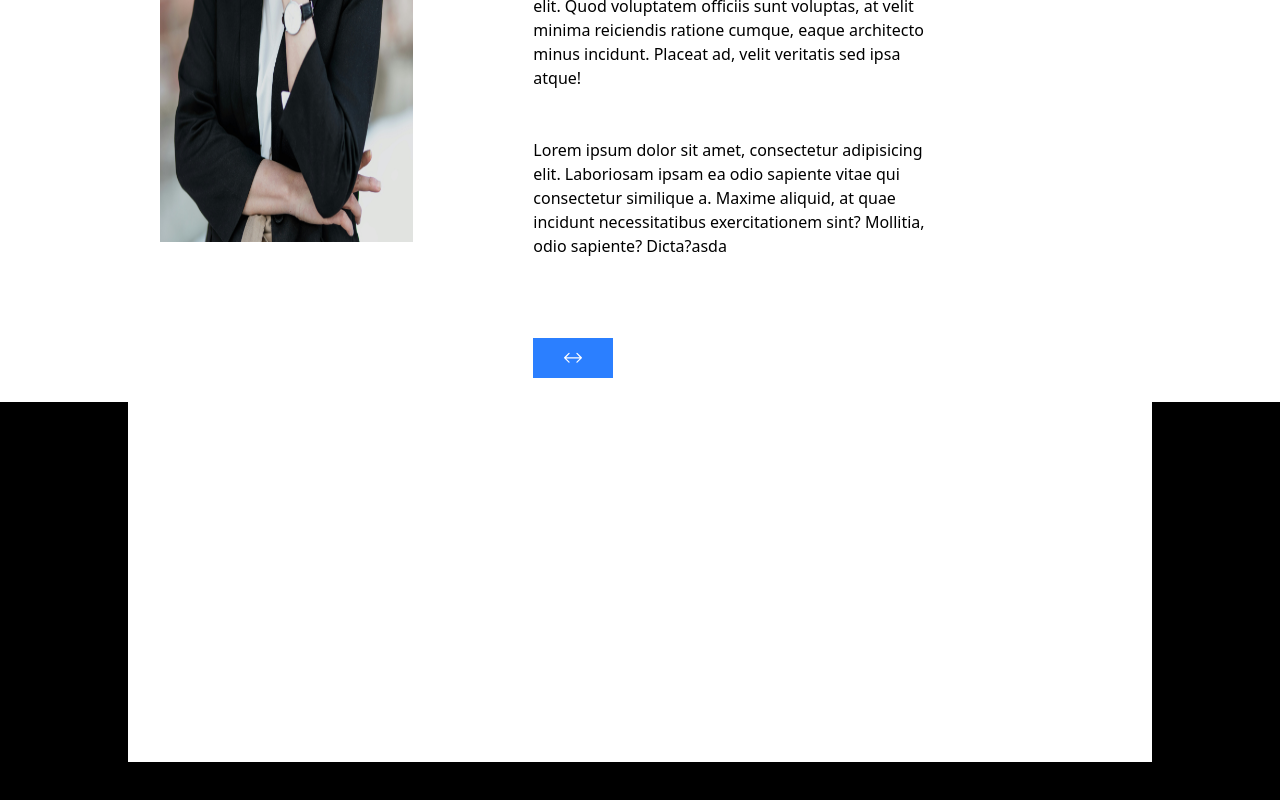
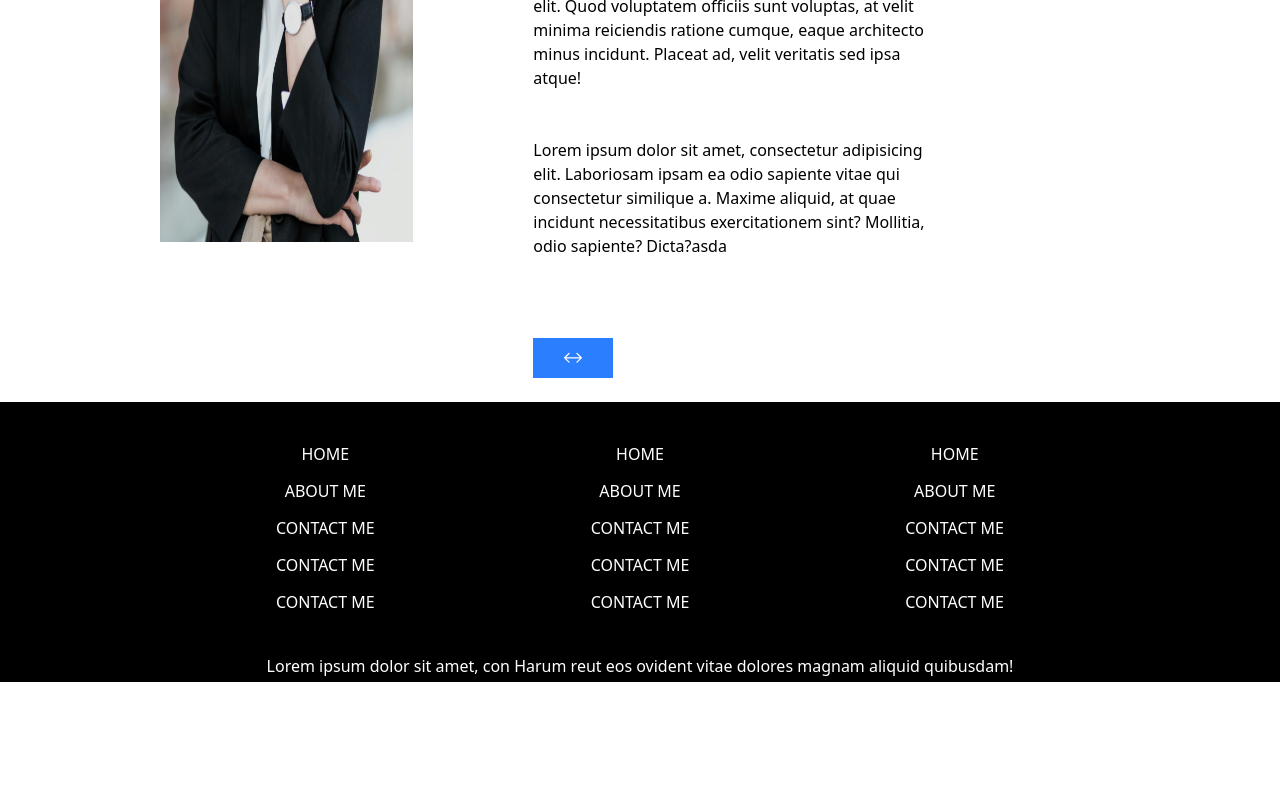
Before and after one commit to asadullahkhanmasood/ReactProjectPractice, a React (Vite) app: page / in a window 1280 px wide. Shown: the part 2098-2898 px from the top of the page. After the commit the page ends 2780 px from the top, so only its background shows below. Built offline with nearby package versions, Linux system fonts and the light colour scheme.

Commit message:
foooter completed :

```diff
--- a/src/components/footer/footer.jsx
+++ b/src/components/footer/footer.jsx
@@ -3,9 +3,52 @@ import React from 'react'
 function Footer() {
   return (
 <>
-<div className="footer md:w-full md:bg-black md:mt-20 md:h-100">
-    <div className="footer-box bg-white md:w-[80%] md:mx-auto md:h-[90%]">
+<div className="footer md:w-full md:bg-black md:mt-20 md:h-70">
+    <div className="footer-box  md:w-[80%] md:mx-auto md:h-[90%] md:py-10">
+       <div className="item-footer-box flex justify-between mx-10 h-full">
+        {/* box width 1  */}
+         <div className="w-90 flex items-center justify-center h-full    ">
+          <ul className='h-full items-center justify-between text-white flex flex-col'>
+            <li><a href="http://" target="_blank" rel="noopener noreferrer">HOME</a></li>
+            <li><a href="http://" target="_blank" rel="noopener noreferrer">ABOUT ME</a></li>
+            <li><a href="http://" target="_blank" rel="noopener noreferrer">CONTACT ME</a></li>
+            <li><a href="http://" target="_blank" rel="noopener noreferrer">CONTACT ME</a></li>
 
+            <li><a href="http://" target="_blank" rel="noopener noreferrer">CONTACT ME</a></li>
+
+          </ul>
+        </div>
+
+        {/* 1 complte  */}
+           <div className="w-90 flex items-center justify-center h-full    ">
+          <ul className='h-full items-center justify-between text-white  flex flex-col'>
+            <li><a href="http://" target="_blank" rel="noopener noreferrer">HOME</a></li>
+            <li><a href="http://" target="_blank" rel="noopener noreferrer">ABOUT ME</a></li>
+            <li><a href="http://" target="_blank" rel="noopener noreferrer">CONTACT ME</a></li>
+            <li><a href="http://" target="_blank" rel="noopener noreferrer">CONTACT ME</a></li>
+
+            <li><a href="http://" target="_blank" rel="noopener noreferrer">CONTACT ME</a></li>
+
+          </ul>
+        </div>
+
+        {/* box end  */}
+           <div className="w-90 flex items-center justify-center h-full    ">
+          <ul className='h-full items-center justify-between text-white  flex flex-col'>
+            <li><a href="http://" target="_blank" rel="noopener noreferrer">HOME</a></li>
+            <li><a href="http://" target="_blank" rel="noopener noreferrer">ABOUT ME</a></li>
+            <li><a href="http://" target="_blank" rel="noopener noreferrer">CONTACT ME</a></li>
+            <li><a href="http://" target="_blank" rel="noopener noreferrer">CONTACT ME</a></li>
+
+            <li><a href="http://" target="_blank" rel="noopener noreferrer">CONTACT ME</a></li>
+
+          </ul>
+        </div>
+       </div>
+    </div>
+
+    <div className="reserve-text md:w-full md:justify-center md:items-center flex">
+      <h3 className='text-white'>Lorem ipsum dolor sit amet, con Harum reut eos ovident vitae dolores magnam aliquid quibusdam!</h3>
     </div>
 </div>
 
```
